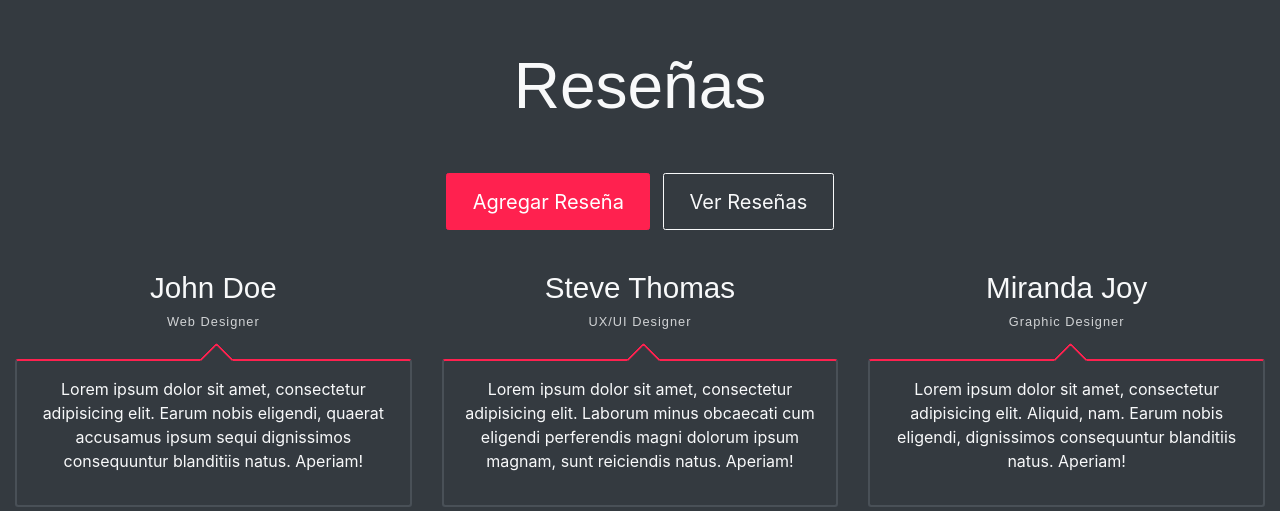
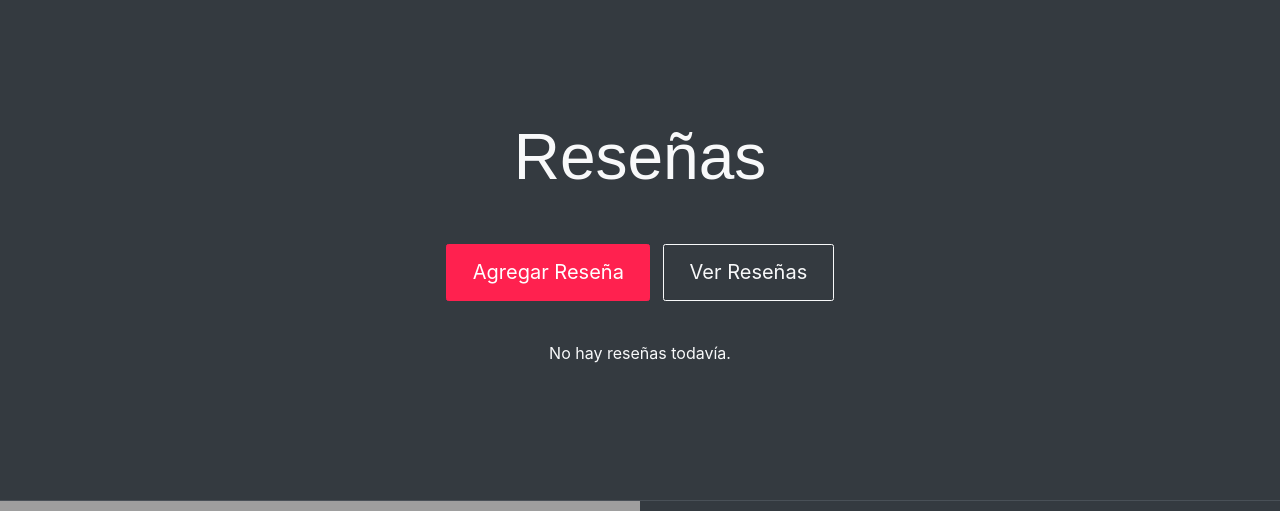
Before and after one commit to DanielS618/ProyectoFinal_AmbienteWeb, a PHP site: page /Views/Home/Home.php in a window 1280 px wide. Shown: the part 3176-3687 px from the top of the page. Run offline with PHP 8.4, Linux system fonts and the light colour scheme; some libraries are stand-ins or nearby versions; grey boxes are pictures that could not be loaded.

Commit message:
Aporte
La ves pasada como que no se guardo, espero esta vez se guarde

```diff
--- a/Views/Home/Home.php
+++ b/Views/Home/Home.php
@@ -222,57 +222,79 @@
         </div>
     </div>
 
-    <!-- REVIEWS Section  -->
-    <div id="testmonial" class="container-fluid wow fadeIn bg-dark text-light has-height-lg middle-items">
-        <h2 class="section-title my-5 text-center">Reseñas</h2>
+<!-- SECCIÓN DE RESEÑAS -->
+<div id="testmonial" class="container-fluid wow fadeIn bg-dark text-light has-height-lg middle-items">
 
-        <!-- BOTONES DE RESEÑAS -->
-        <div class="text-center mb-4">
+    <!-- Título de la sección -->
+    <h2 class="section-title my-5 text-center">Reseñas</h2>
 
-            <a href="../ModuloReseñas/Reseñas.html" class="btn btn-primary btn-lg mr-2">
-                Agregar Reseña
-            </a>
+    <!-- BOTONES DE ACCIÓN -->
+    <div class="text-center mb-4">
+        <!--Botón para ir a la vista donde el usuario
+            puede agregar una nueva reseña-->
+        <a href="../Reseñas/Reseña.php" class="btn btn-primary btn-lg mr-2">
+            Agregar Reseña
+        </a>
+        <!--Botón que solo baja a esta misma sección!-->
+        <a href="#testmonial" class="btn btn-outline-light btn-lg">
+            Ver Reseñas
+        </a>
+    </div>
+    <!-- CONTENEDOR DE LAS RESEÑAS -->
+    <div class="row mt-3 mb-5">
 
-            <a href="#testmonial" class="btn btn-outline-light btn-lg">
-                Ver Reseñas
-            </a>
+        <?php
+        /*Verifica si la variable $resenas existe
+            y tiene contenido.
+            Esta variable viene desde ReviewController*/
+        ?>
+        <?php if (!empty($resenas)): ?>
 
-        </div>
+            <?php
+            /*Recorre todas las reseñas obtenidas
+                desde la base de datos*/
+            ?>
+            <?php foreach ($resenas as $r): ?>
 
+                <!-- Cada reseña ocupa una columna -->
+                <div class="col-md-4 my-3 my-md-0">
+                    <div class="testmonial-card">
+                        <!--Nombre escrito en la reseña
+                            (campo: resenas.nombre)-->
+                        <h3 class="testmonial-title">
+                            <?php echo htmlspecialchars($r['nombre']); ?>
+                        </h3>
 
-        <div class="row mt-3 mb-5">
-            <div class="col-md-4 my-3 my-md-0">
-                <div class="testmonial-card">
-                    <h3 class="testmonial-title">John Doe</h3>
-                    <h6 class="testmonial-subtitle">Web Designer</h6>
-                    <div class="testmonial-body">
-                        <p>Lorem ipsum dolor sit amet, consectetur adipisicing elit. Earum nobis eligendi, quaerat
-                            accusamus ipsum sequi dignissimos consequuntur blanditiis natus. Aperiam!</p>
+                        <!-- Nombre del usuario que la escribió
+                            (campo: usuarios.nombre)-->
+                        <h6 class="testmonial-subtitle">
+                            <?php echo htmlspecialchars($r['nombre_usuario']); ?>
+                        </h6>
+
+                        <!--Texto de la reseña (campo: resenas.descripcion)-->
+                        <div class="testmonial-body">
+                            <p>
+                                <?php echo htmlspecialchars($r['descripcion']); ?>
+                            </p>
+                        </div>
+
                     </div>
                 </div>
+
+            <?php endforeach; ?>
+
+        <?php else: ?>
+
+            <!-- Mensaje si aún no existen reseñas -->
+            <div class="col-12 text-center">
+                <p>No hay reseñas todavía.</p>
             </div>
-            <div class="col-md-4 my-3 my-md-0">
-                <div class="testmonial-card">
-                    <h3 class="testmonial-title">Steve Thomas</h3>
-                    <h6 class="testmonial-subtitle">UX/UI Designer</h6>
-                    <div class="testmonial-body">
-                        <p>Lorem ipsum dolor sit amet, consectetur adipisicing elit. Laborum minus obcaecati cum
-                            eligendi perferendis magni dolorum ipsum magnam, sunt reiciendis natus. Aperiam!</p>
-                    </div>
-                </div>
-            </div>
-            <div class="col-md-4 my-3 my-md-0">
-                <div class="testmonial-card">
-                    <h3 class="testmonial-title">Miranda Joy</h3>
-                    <h6 class="testmonial-subtitle">Graphic Designer</h6>
-                    <div class="testmonial-body">
-                        <p>Lorem ipsum dolor sit amet, consectetur adipisicing elit. Aliquid, nam. Earum nobis eligendi,
-                            dignissimos consequuntur blanditiis natus. Aperiam!</p>
-                    </div>
-                </div>
-            </div>
-        </div>
+
+        <?php endif; ?>
+
     </div>
+</div>
+
 
 
     <!-- CONTACT Section  -->
```
Also changed, not shown: Views/ModuloReseñas/Reseñas.php (+22 -36 lines), controllers/ReviewController.php (+77 -0 lines), models/ReviewModel.php (added, +66 -0 lines).
